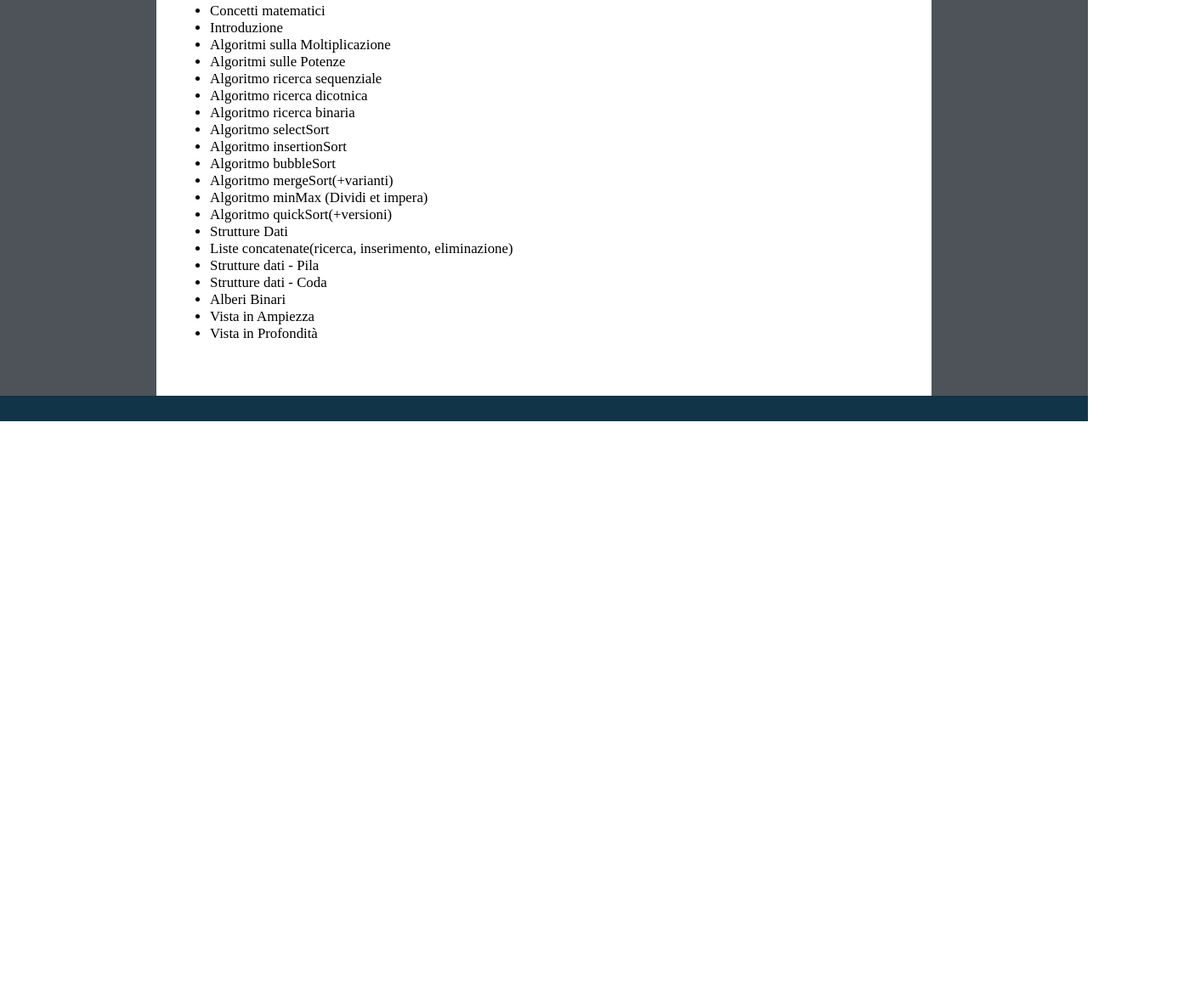
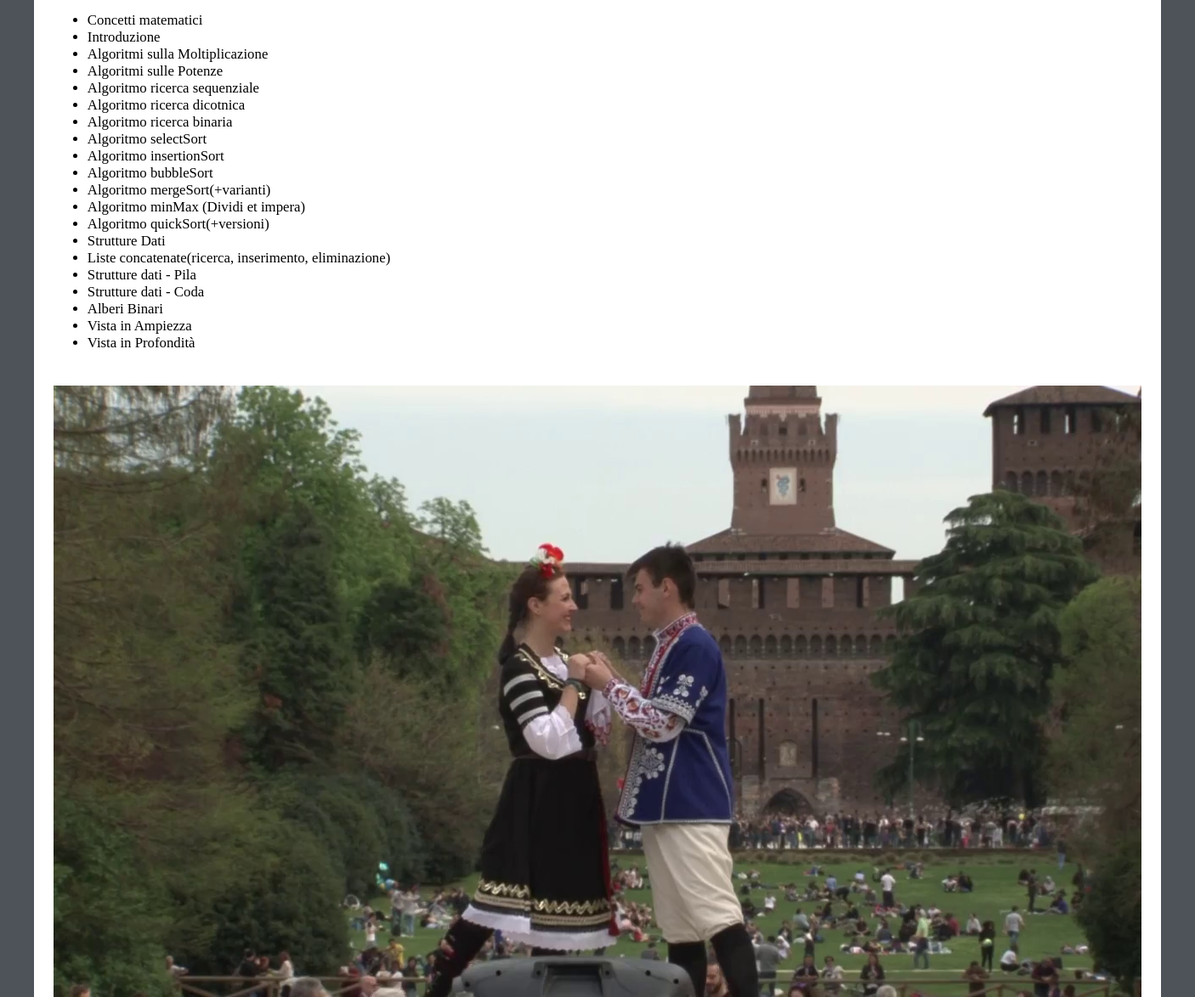
Before and after one commit to Denka18/Denka18.github.io, a plain HTML site: page index.html in a window 1280 px wide. Shown: the part 601-1775 px from the top of the page at 85% size, 1406 px wide, since content can reach past the window. Before the commit the page ends 1097 px from the top, so only its background shows below. Drawn offline with Linux system fonts and the light colour scheme.

Commit message:
Update index.html

```diff
--- a/index.html
+++ b/index.html
@@ -101,6 +101,10 @@
             <li>Vista in Profondità</li>
           </ul>
         </div>
+        <div>
+          <img src="vlcsnap-2018-04-30-13h31m59s797.png" alt="Alfa">
+
+        </div>
 
       </article>
 
```
